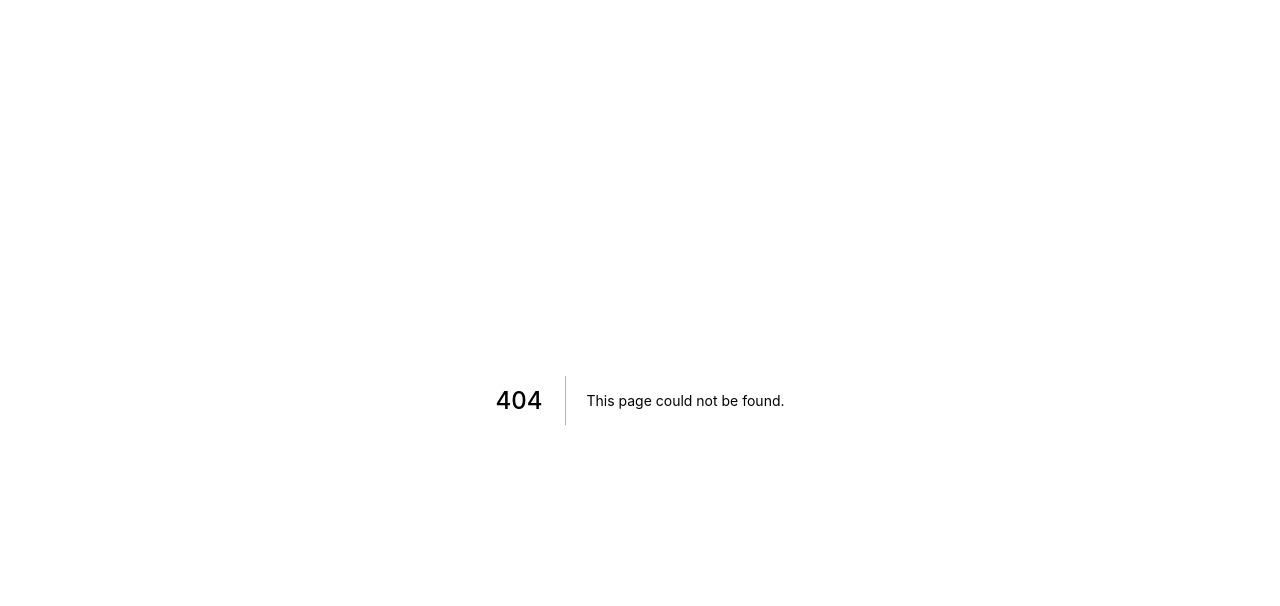
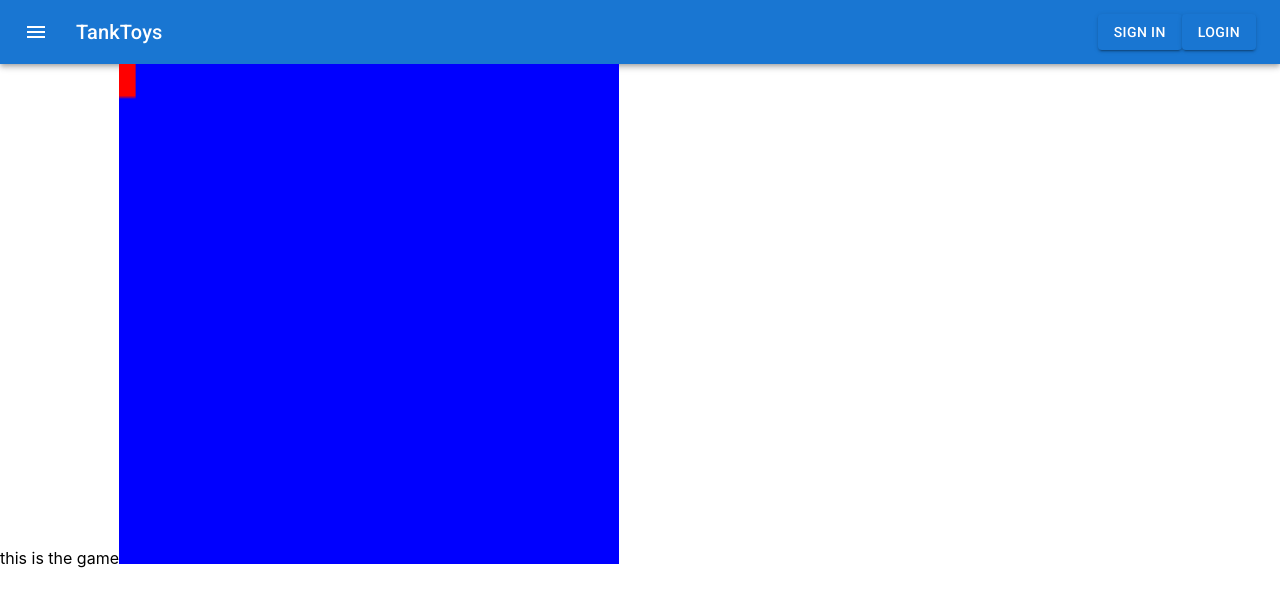
Before and after one commit to Erojase/TankToys, a Next.js app: page /game in a window 1280 px wide. Before the commit this address had no page. Shown: the top 606 px of the page. Built offline with nearby package versions, Linux system fonts and the light colour scheme.

Commit message:
WIP tank movement

```diff
--- a/src/components/Header.tsx
+++ b/src/components/Header.tsx
@@ -1,18 +1,89 @@
-import { AppBar, Toolbar, IconButton, Typography } from "@mui/material";
+import { AppBar, Toolbar, IconButton, Typography, Box, FormControlLabel, FormGroup, Menu, MenuItem, Switch, Tooltip, Button } from "@mui/material";
 import MenuIcon from '@mui/icons-material/Menu';
 import React from "react";
-
+import { AccountCircle } from "@mui/icons-material";
+import { theme } from "../utils/Theme";
 
 interface HeaderProps {
-    usuario: string;
+    children: any;
 }
 
 export default function Header(props: HeaderProps) {
+    const [auth, setAuth] = React.useState(false);
+    const [CurrElement, setCurrElement] = React.useState<null | HTMLElement>(null);
 
+    const handleChange = (event: React.ChangeEvent<HTMLInputElement>) => {
+        setAuth(event.target.checked);
+    };
+
+    const handleMenu = (event: React.MouseEvent<HTMLElement>) => {
+        setCurrElement(event.currentTarget);
+        console.log(CurrElement);
+
+    };
+
+    const handleClose = () => {
+        setCurrElement(null);
+    };
 
     return (
         <>
-            Buenas tardes {props.usuario}
+            <Box sx={{ flexGrow: 1 }}>
+                <AppBar position="static">
+                    <Toolbar>
+                        <IconButton
+                            size="large"
+                            edge="start"
+                            color="inherit"
+                            aria-label="menu"
+                            sx={{ mr: 2 }}
+                        >
+                            <MenuIcon />
+                        </IconButton>
+                        <Typography variant="h6" component="div" sx={{ flexGrow: 1 }}>
+                            TankToys
+                        </Typography>
+                        {auth ? (
+                            <div>
+                                <IconButton
+                                    size="large"
+                                    aria-label="account of current user"
+                                    aria-controls="menu-appbar"
+                                    aria-haspopup="true"
+                                    onClick={handleMenu}
+                                    color="inherit"
+                                >
+                                    <AccountCircle />
+                                </IconButton>
+                                <Menu
+                                    id="menu-appbar"
+                                    anchorEl={CurrElement}
+                                    anchorOrigin={{
+                                        vertical: 'top',
+                                        horizontal: 'right',
+                                    }}
+                                    keepMounted
+                                    transformOrigin={{
+                                        vertical: 'top',
+                                        horizontal: 'right',
+                                    }}
+                                    open={Boolean(CurrElement)}
+                                    onClose={handleClose}
+                                >
+                                    <MenuItem onClick={handleClose}>Profile</MenuItem>
+                                    <MenuItem onClick={handleClose}>My account</MenuItem>
+                                </Menu>
+                            </div>
+                        ) : (
+                            <>
+                                <Button sx={{color: theme.palette.primary.contrastText}} variant="contained">Sign In</Button>
+                                <Button sx={{color: theme.palette.primary.contrastText}} variant="contained">Login</Button>
+                            </>
+                        )}
+                    </Toolbar>
+                </AppBar>
+            </Box>
+            {props.children}
         </>
     )
 }
--- /dev/null
+++ b/src/components/MainCanvas.tsx
@@ -0,0 +1,38 @@
+import React from "react";
+import { Tank } from "../models/Tank";
+import { TankController } from "../controllers/TankController";
+
+export default function MainCanvas() {
+    const canvasRef = React.useRef<HTMLCanvasElement>(null);
+
+    const [render, rerender] = React.useState(false);
+
+    const tank:Tank = new Tank();
+    const tankController:TankController = new TankController(tank);
+    tankController.triggerComponentRender = () => { rerender(!render) };
+
+    React.useEffect(() => {
+        let canvas = canvasRef?.current;
+        tankController.setMoveEvents(window.document);
+
+        let ctx = canvas?.getContext("2d");
+
+        ctx!.fillStyle = "blue";
+        ctx?.fillRect(0, 0, canvas!.width, canvas!.height);
+
+        paintTank(ctx!);
+        return () => {}
+    }, [render])
+
+    const paintTank = (ctx:CanvasRenderingContext2D) =>{
+        ctx.fillStyle = "red";
+        console.log(tank);
+        ctx.fillRect(tank.position.x, tank.position.y, 10, 10);
+    }
+
+    return (
+        <canvas style={{height: 500, width: 500}}
+        ref={canvasRef}
+        ></canvas>
+    )
+}
--- /dev/null
+++ b/src/controllers/TankController.tsx
@@ -0,0 +1,54 @@
+import { KeyboardEvent } from "react";
+import { Tank } from "../models/Tank";
+
+enum MovementKeys {
+    Forward = "w",
+    Right = "d",
+    Left = "a",
+    Backward = "s"
+}
+
+export class TankController {
+
+    private _tank: Tank;
+
+    triggerComponentRender: () => void = () => { };
+
+    constructor(tank: Tank) {
+        this._tank = tank;
+    }
+
+
+    /**
+     * setMoveEvents
+     */
+    public setMoveEvents(element: Document) {
+        element.addEventListener('keydown', (e) => this.Move(e))
+    }
+
+    /**
+     * Move
+     */
+    public Move(e: globalThis.KeyboardEvent) {
+        console.log(this._tank.position);
+
+        switch (e.key) {
+            case MovementKeys.Forward:
+                this._tank.moveX(this._tank.position.x + this._tank.speed)
+                break;
+            case MovementKeys.Left:
+
+                break;
+            case MovementKeys.Right:
+
+                break;
+            case MovementKeys.Backward:
+
+                break;
+
+            default:
+                break;
+        }
+        this.triggerComponentRender();
+    }
+}
--- /dev/null
+++ b/src/models/Tank.tsx
@@ -0,0 +1,35 @@
+
+export interface Position{
+    x: number;
+    y: number;
+}
+
+
+export class Tank {
+
+    public position: Position = {
+        x: 0,
+        y: 0
+    };
+
+    public speed = 1;
+
+    constructor() {
+
+    }
+
+
+    /**
+     * moveX
+     */
+    public moveX(steps:number) {
+        this.position.x += steps;
+    }
+
+    /**
+     * moveY
+     */
+    public moveY(steps:number) {
+        this.position.y += steps;
+    }
+}
--- a/src/pages/_app.tsx
+++ b/src/pages/_app.tsx
@@ -1,8 +1,13 @@
+import Header from '../components/Header'
 import '../styles/globals.css'
 
 import type { AppProps } from 'next/app'
 
 export default function App({ Component, pageProps }: AppProps) {
   const AnyComponent = Component as any
-  return <AnyComponent {...pageProps} />
+  return (
+    <Header>
+      <AnyComponent {...pageProps} />
+    </Header>
+    )
 }
--- /dev/null
+++ b/src/pages/game.tsx
@@ -0,0 +1,13 @@
+import MainCanvas from "../components/MainCanvas";
+
+
+export default function Game(){
+
+
+    return(
+        <>
+        this is the game
+        <MainCanvas/>
+        </>
+    )
+}
--- /dev/null
+++ b/src/utils/Theme.ts
@@ -0,0 +1,18 @@
+import { createTheme } from '@mui/material/styles';
+
+export const theme = createTheme({
+    palette: {
+        primary: {
+            light: '#757ce8',
+            main: '#3f50b5',
+            dark: '#002884',
+            contrastText: '#fff',
+        },
+        secondary: {
+            light: '#ff7961',
+            main: '#f44336',
+            dark: '#ba000d',
+            contrastText: '#000',
+        },
+    },
+});
```
Also changed, not shown: src/pages/index.tsx (+11 -20 lines), 1 other file (tests, documents, lock files or other folders).
